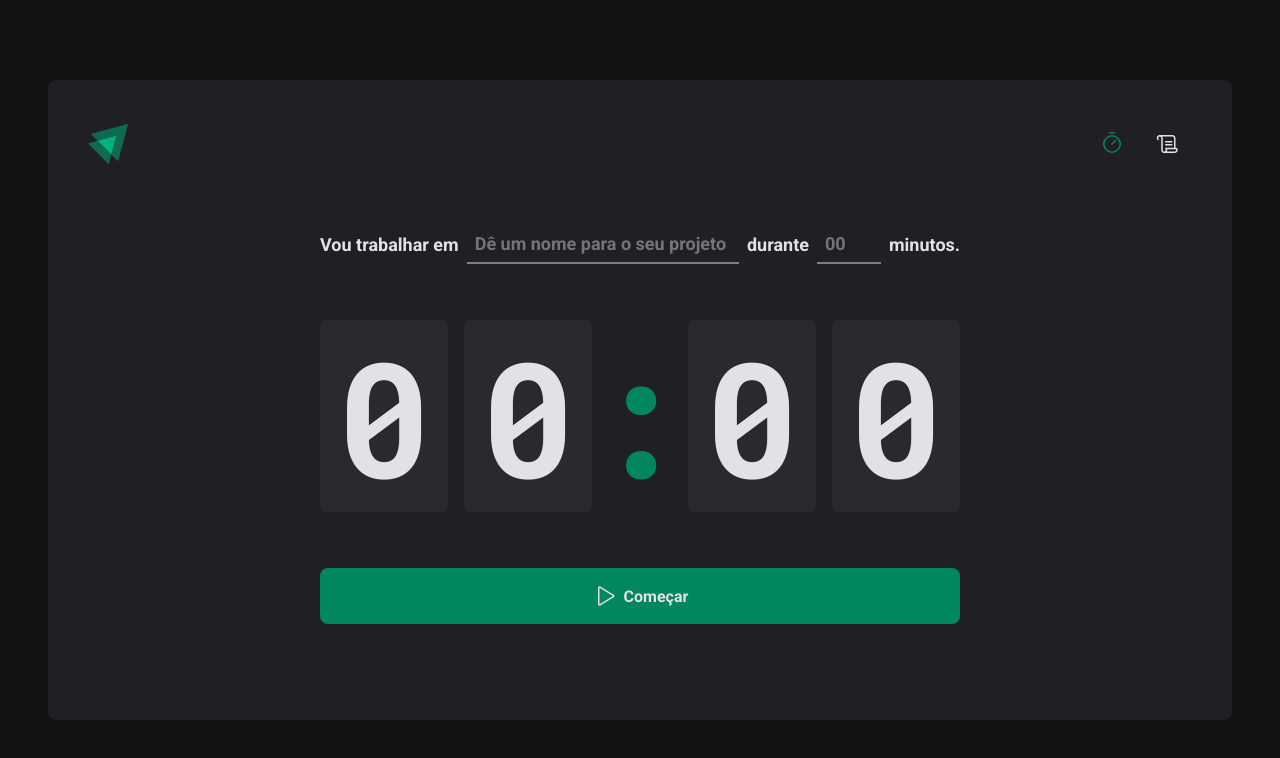
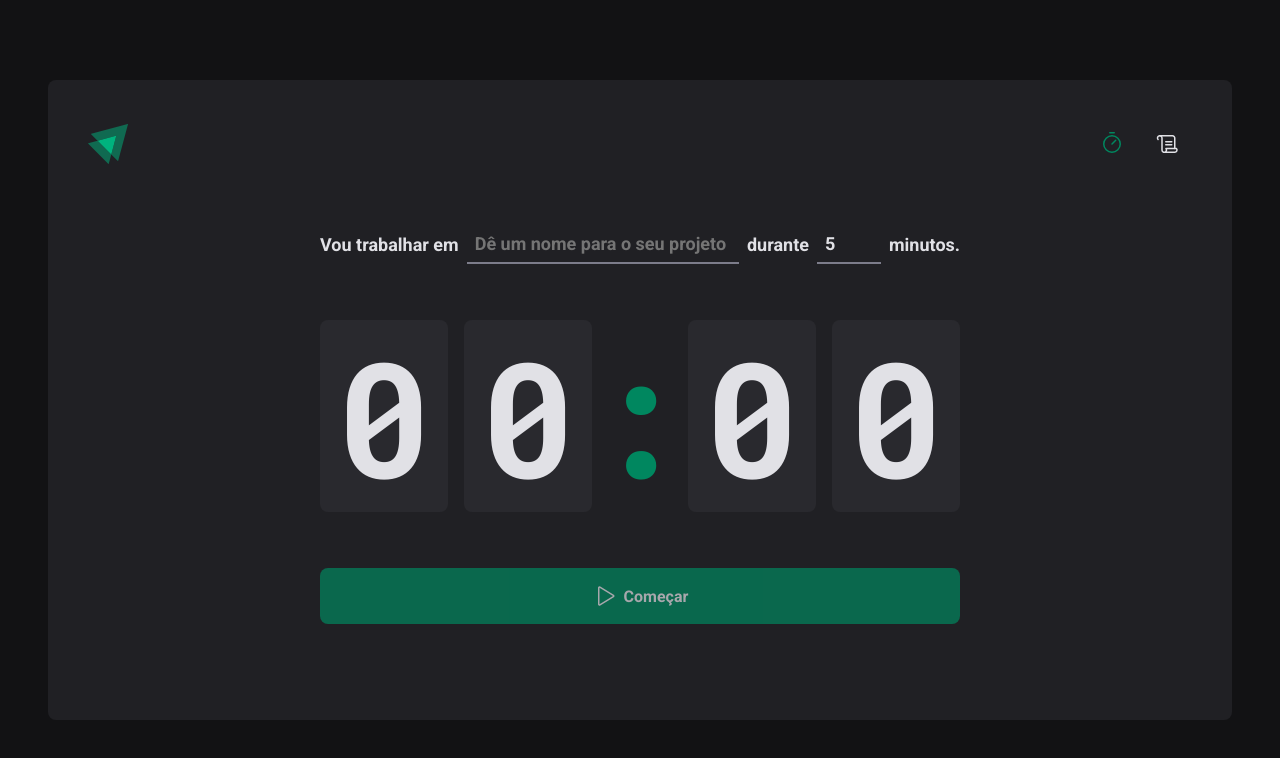
Before and after one commit to Mateus8741/ignite_timer, a React (Vite) app: page / in a window 1280 px wide. Shown: the top 758 px of the page. Built offline with nearby package versions, Linux system fonts and the light colour scheme.

Commit message:
Validation

```diff
--- a/package.json
+++ b/package.json
@@ -9,11 +9,14 @@
     "preview": "vite preview"
   },
   "dependencies": {
+    "@hookform/resolvers": "^2.9.10",
     "phosphor-react": "^1.4.1",
     "react": "^18.2.0",
     "react-dom": "^18.2.0",
+    "react-hook-form": "^7.40.0",
     "react-router-dom": "^6.4.4",
-    "styled-components": "^5.3.6"
+    "styled-components": "^5.3.6",
+    "zod": "^3.19.1"
   },
   "devDependencies": {
     "@rocketseat/eslint-config": "^1.1.3",
--- a/src/pages/home/index.tsx
+++ b/src/pages/home/index.tsx
@@ -1,4 +1,8 @@
 import { Play } from 'phosphor-react'
+import { useForm } from 'react-hook-form'
+import { zodResolver } from '@hookform/resolvers/zod'
+import * as zod from 'zod'
+
 import {
   CountdownContainer,
   FormContainer,
@@ -9,16 +13,42 @@ import {
   TaskInput,
 } from './styles'
 
+const newCycleFormValidationSchema = zod.object({
+  task: zod.string().min(1, 'Informe a tarefa'),
+  minutesAmount: zod
+    .number()
+    .min(5, 'O ciclo precisa ser de no mínimo 5 minutos.')
+    .max(60, 'O ciclo precisa ser de no máximo 60 minutos.'),
+})
+
+type NewCycleFormData = zod.infer<typeof newCycleFormValidationSchema>
+
 export function Home() {
+  const { register, handleSubmit, watch, reset } = useForm<NewCycleFormData>({
+    resolver: zodResolver(newCycleFormValidationSchema),
+    defaultValues: {
+      task: '',
+      minutesAmount: 5,
+    },
+  })
+
+  function handleCreateNewCycle(data: NewCycleFormData) {
+    reset()
+  }
+
+  const task = watch('task')
+  const isSubmitDisabled = !task
+
   return (
     <HomeContainer>
-      <form action="">
+      <form onSubmit={handleSubmit(handleCreateNewCycle)} action="">
         <FormContainer>
           <label htmlFor="task">Vou trabalhar em</label>
           <TaskInput
             id="task"
             list="task-suggestions"
             placeholder="Dê um nome para o seu projeto"
+            {...register('task')}
           />
 
           <datalist id="task-suggestions">
@@ -36,6 +66,7 @@ export function Home() {
             step={5}
             min={5}
             max={60}
+            {...register('minutesAmount', { valueAsNumber: true })}
           />
 
           <span>minutos.</span>
@@ -49,7 +80,7 @@ export function Home() {
           <span>0</span>
         </CountdownContainer>
 
-        <StartCountdownButton type="submit">
+        <StartCountdownButton disabled={isSubmitDisabled} type="submit">
           <Play size={24} />
           Começar
         </StartCountdownButton>
```
Also changed, not shown: 1 other file (tests, documents, lock files or other folders).
